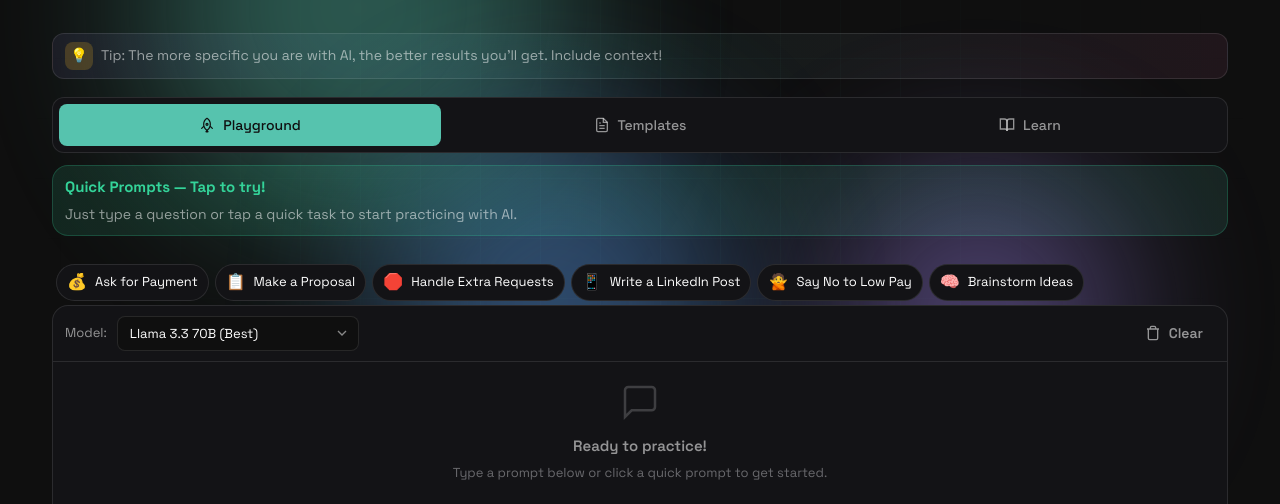
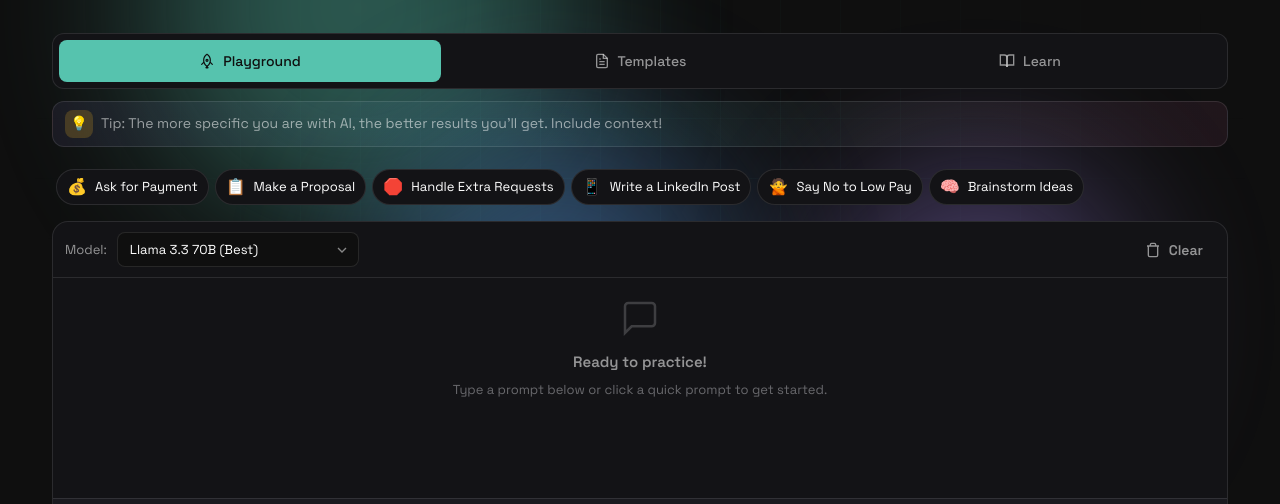
Before and after one commit to 925adhd/app-925adhd, a plain HTML site: page ai-playground.html in a window 1280 px wide. Shown: the part 242-746 px from the top of the page. Drawn offline with Linux system fonts and the light colour scheme.

Commit message:
Add files via upload

```diff
--- a/ai-playground.html
+++ b/ai-playground.html
@@ -122,7 +122,7 @@
     .tab-content { display: none; }
     .tab-content.active { display: block; animation: fadeIn 0.3s ease; }
     @keyframes fadeIn { from { opacity: 0; transform: translateY(10px); } to { opacity: 1; transform: translateY(0); } }
-    .ready-banner { background: linear-gradient(135deg, rgba(52,211,153,0.12), rgba(86,195,174,0.12)); border: 1px solid rgba(52,211,153,0.22); border-radius: var(--radius-lg); padding: 10px 12px; margin-bottom: 16px; display: flex; align-items: center; gap: 10px; flex-wrap: wrap; }
+    .ready-banner { background: transparent; border: none; border-radius: 0; padding: 0; margin-bottom: 12px; display: flex; align-items: center; gap: 8px; flex-wrap: wrap; }
     .ready-icon { width: 48px; height: 48px; background: rgba(52,211,153,0.2); border-radius: 12px; display: flex; align-items: center; justify-content: center; font-size: 24px; flex-shrink: 0; }
     .ready-text h3 { font-size: 16px; font-weight: 600; margin-bottom: 4px; color: var(--green); }
     .ready-text p { font-size: 14px; color: var(--text-muted); margin: 0; }
@@ -374,10 +374,6 @@
       <p>Learn to use AI for client emails, proposals, pricing, and more. Real practice with pre-built templates — no experience needed.</p>
     </section>
 
-    <div class="tips-banner">
-      <div class="tips-icon">💡</div>
-      <div class="tips-text" id="tipText">Tip: The more specific you are with AI, the better results you'll get. Include context!</div>
-    </div>
 
     <!-- Hidden progress placeholder (kept for JS compatibility) -->
     <section class="progress-section" style="display:none;">
@@ -432,18 +428,14 @@
       </div>
     </div>
 
+    <div class="tips-banner">
+      <div class="tips-icon">💡</div>
+      <div class="tips-text" id="tipText">Tip: The more specific you are with AI, the better results you'll get. Include context!</div>
+    </div>
+
     <div class="tab-content active" id="playground-tab">
       <div class="ready-banner">
-        <div class="ready-text">
-          <div style="display:flex;flex-direction:column;gap:6px;">
-            <div style="font-weight:700;color:var(--green);font-size:15px;">Quick Prompts — Tap to try!</div>
-            <p style="margin:0;">Just type a question or tap a quick task to start practicing with AI.</p>
-          </div>
-        </div>
-      </div>
-
-      <div class="quick-prompts">
-        <div class="prompts-scroll">
+        <div class="prompts-scroll" style="width:100%;">
           <button class="prompt-btn" data-prompt="Write a polite but firm email to a client whose payment is 2 weeks overdue. Keep it professional and mention that I'll need to pause work until payment is received." data-category="client"><span class="icon">💰</span><span>Ask for Payment</span></button>
           <button class="prompt-btn" data-prompt="Write a proposal for a website redesign project. Include an introduction about my approach, estimated timeline of 4-6 weeks, and why I'm a good fit. Keep it under 200 words." data-category="proposal"><span class="icon">📋</span><span>Make a Proposal</span></button>
           <button class="prompt-btn" data-prompt="Help me write a response to a client who keeps adding new requests outside the original scope. I want to be firm but not lose the relationship." data-category="client"><span class="icon">🛑</span><span>Handle Extra Requests</span></button>
```
